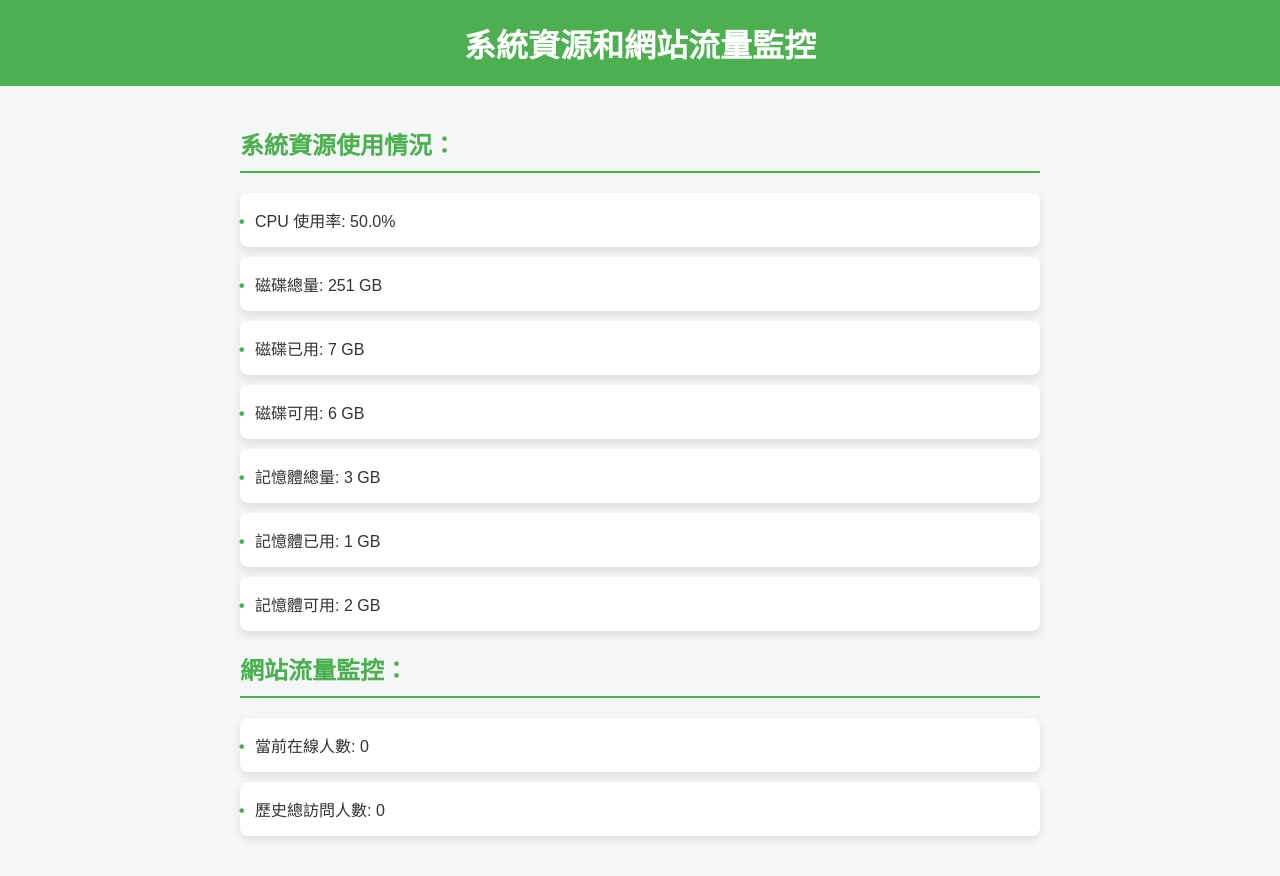
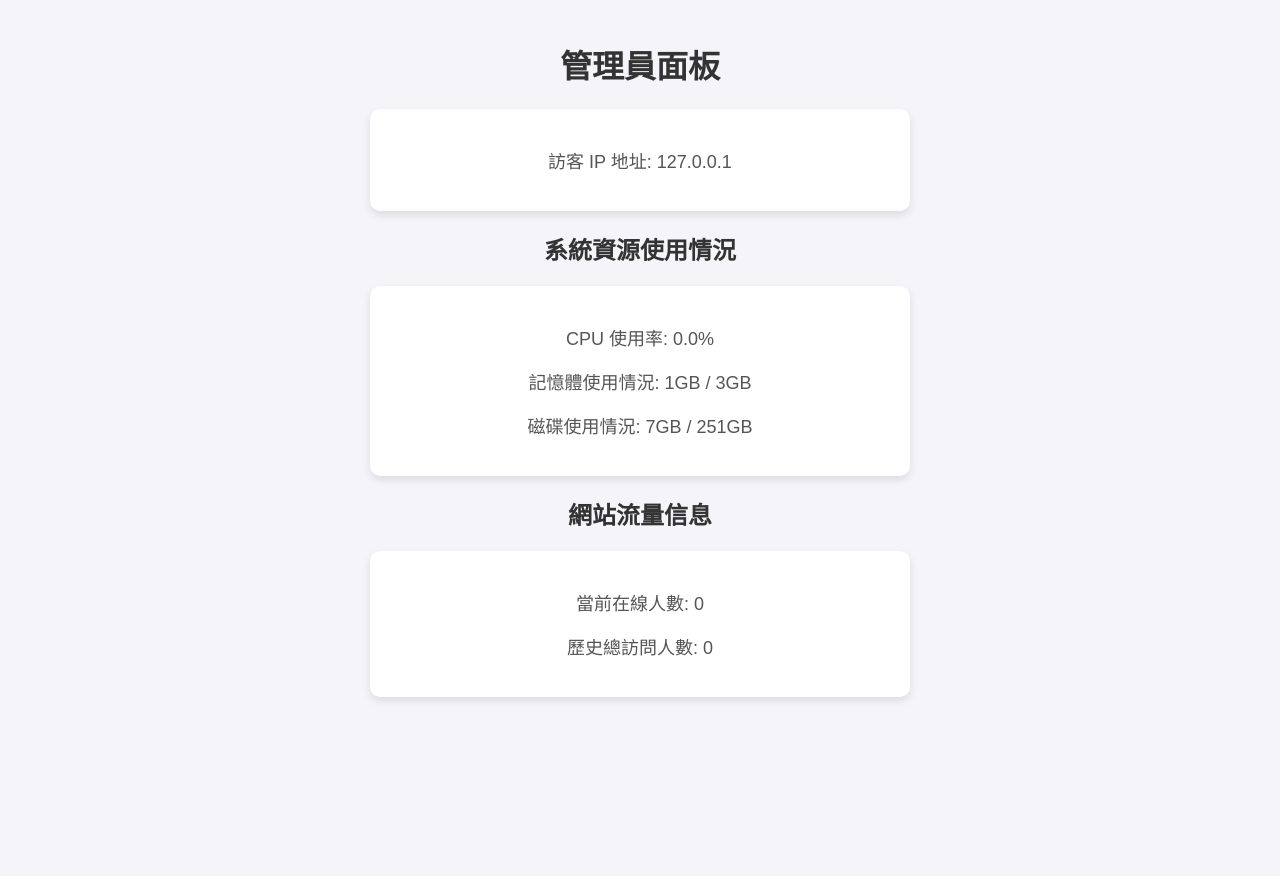
Before and after one commit to oinktech/python-editor, a Flask app: page /admin in a window 1280 px wide. After the commit the page ends 701 px from the top, so only its background shows below. Run offline with Flask 3, Linux system fonts and the light colour scheme; the visitor is signed in with stand-in values (Sample User, id 1); data comes from the database, SQL or seed files in the repository; data that the repository does not hold is empty.

Commit message:
Update admin.html

```diff
--- a/templates/admin.html
+++ b/templates/admin.html
@@ -1,94 +1,56 @@
 <!DOCTYPE html>
-<html lang="zh-TW">
+<html lang="zh-Hant">
 <head>
     <meta charset="UTF-8">
     <meta name="viewport" content="width=device-width, initial-scale=1.0">
-    <title>系統管理</title>
+    <title>管理頁面</title>
     <style>
         body {
-            font-family: Arial, sans-serif;
-            background-color: #f4f7f6;
+            font-family: 'Arial', sans-serif;
+            background-color: #f4f4f9;
             margin: 0;
-            padding: 0;
+            padding: 20px;
+        }
+        h1, h2 {
+            text-align: center;
             color: #333;
         }
-
-        h1 {
+        p {
+            font-size: 18px;
+            color: #555;
             text-align: center;
-            background-color: #4CAF50;
-            color: white;
-            padding: 20px 0;
-            margin: 0;
         }
-
-        h2 {
-            color: #4CAF50;
-            border-bottom: 2px solid #4CAF50;
-            padding-bottom: 10px;
-            margin-bottom: 20px;
+        .info-box {
+            background-color: #fff;
+            border-radius: 10px;
+            box-shadow: 0 4px 8px rgba(0, 0, 0, 0.1);
+            padding: 20px;
+            margin: 20px auto;
+            max-width: 500px;
+            animation: fadeIn 1s ease-out;
         }
-
-        ul {
-            list-style-type: none;
-            padding: 0;
-        }
-
-        ul li {
-            background-color: white;
-            padding: 15px;
-            margin: 10px 0;
-            border-radius: 8px;
-            box-shadow: 0 4px 8px rgba(0, 0, 0, 0.1);
-            font-size: 16px;
-        }
-
-        ul li::before {
-            content: '•';
-            color: #4CAF50;
-            font-weight: bold;
-            display: inline-block;
-            width: 1em;
-            margin-left: -1em;
-        }
-
-        .container {
-            max-width: 800px;
-            margin: 40px auto;
-            padding: 0 20px;
-        }
-
-        @media (max-width: 768px) {
-            body {
-                font-size: 14px;
-            }
-
-            ul li {
-                font-size: 14px;
-                padding: 10px;
-            }
+        @keyframes fadeIn {
+            from { opacity: 0; transform: translateY(10px); }
+            to { opacity: 1; transform: translateY(0); }
         }
     </style>
 </head>
 <body>
-    <h1>系統資源和網站流量監控</h1>
+    <h1>管理員面板</h1>
+    <div class="info-box">
+        <p>訪客 IP 地址: {{ ip_address }}</p>
+    </div>
+    <h2>系統資源使用情況</h2>
+    <div class="info-box">
+        <p>CPU 使用率: {{ system_info.cpu_usage }}%</p>
+        <p>記憶體使用情況: {{ system_info.memory_usage.used }}GB / {{ system_info.memory_usage.total }}GB</p>
+        <p>磁碟使用情況: {{ system_info.disk_usage.used }}GB / {{ system_info.disk_usage.total }}GB</p>
+    </div>
 
-    <div class="container">
-        <h2>系統資源使用情況：</h2>
-        <ul>
-            <li>CPU 使用率: {{ system_info.cpu_usage }}%</li>
-            <li>磁碟總量: {{ system_info.disk_usage.total }} GB</li>
-            <li>磁碟已用: {{ system_info.disk_usage.used }} GB</li>
-            <li>磁碟可用: {{ system_info.disk_usage.free }} GB</li>
-            <li>記憶體總量: {{ system_info.memory_usage.total }} GB</li>
-            <li>記憶體已用: {{ system_info.memory_usage.used }} GB</li>
-            <li>記憶體可用: {{ system_info.memory_usage.free }} GB</li>
-        </ul>
-
-        <h2>網站流量監控：</h2>
-        <ul>
-            <li>當前在線人數: {{ current_visitors }}</li>
-            <li>歷史總訪問人數: {{ total_visits }}</li>
-        </ul>
+    <h2>網站流量信息</h2>
+    <div class="info-box">
+        <p>當前在線人數: {{ current_visitors }}</p>
+        <p>歷史總訪問人數: {{ total_visits }}</p>
     </div>
 </body>
 </html>
```
